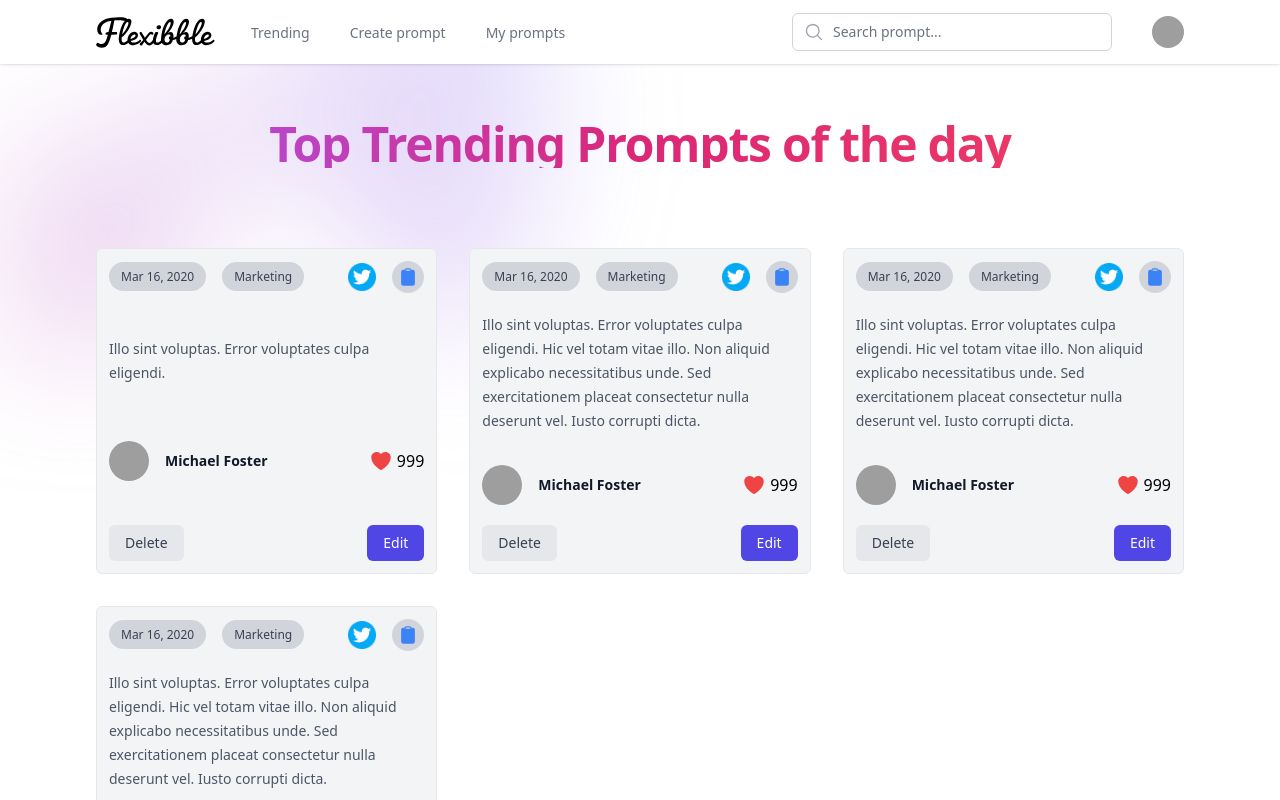
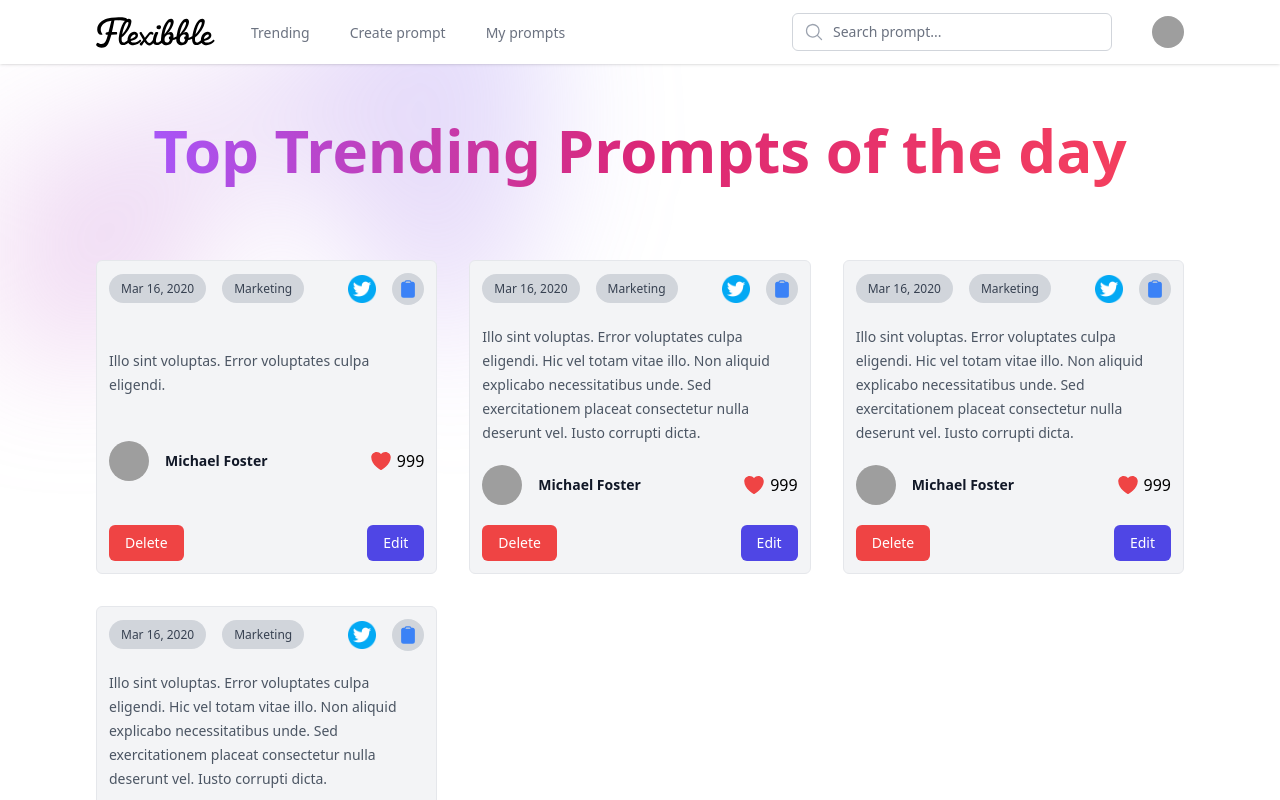
Before and after one commit to Abdullah-SoftDev/Promptify, a Next.js app: page /trending in a window 1280 px wide. Shown: the top 800 px of the page. Built offline with nearby package versions, Linux system fonts and the light colour scheme; grey boxes are pictures that could not be loaded.

Commit message:
Added firebase to project.

```diff
--- a/app/my-prompts/page.tsx
+++ b/app/my-prompts/page.tsx
@@ -3,9 +3,10 @@ import Promptsection from "@/components/Promptsection"
 const page = () => {
   return (
    <>
-    <h1 className="text-5xl text-center font-bold tracking-tight pt-14 max-w-6xl mx-auto px-6 bg-gradient-to-r from-purple-500 via-pink-600 to-rose-500 bg-clip-text text-transparent">
-    Welcome to your personalised profile feed
-    </h1>
+    <h1 className='text-5xl text-center font-bold pt-14 max-w-6xl mx-auto'>
+        <span className='bg-gradient-to-r from-purple-500 via-pink-600 to-rose-500 bg-clip-text text-transparent text-center'>Welcome to your personalised profile feed
+</span>
+      </h1>
     <Promptsection/>
    </>
   )
--- a/app/trending/page.tsx
+++ b/app/trending/page.tsx
@@ -2,12 +2,12 @@ import Promptsection from "@/components/Promptsection"
 
 const page = () => {
   return (
-   <>
-    <h1 className="text-5xl text-center font-bold tracking-tight text-gray-900 pt-14 max-w-6xl mx-auto px-6 bg-gradient-to-r from-purple-500 via-pink-600 to-rose-500 bg-clip-text text-transparent">
-        Top Trending Prompts of the day
-    </h1>
-    <Promptsection/>
-   </>
+    <>
+      <h1 className='pt-14 text-5xl font-bold leading-[1.15] text-black sm:text-6xl text-center'>
+        <span className='bg-gradient-to-r from-purple-500 via-pink-600 to-rose-500 bg-clip-text text-transparent text-center'>Top Trending Prompts of the day</span>
+      </h1>
+      <Promptsection />
+    </>
   )
 }
 
--- a/components/Form.tsx
+++ b/components/Form.tsx
@@ -12,7 +12,9 @@ const Form = () => {
             </div>
 
             <div className="mx-auto max-w-2xl text-center">
-                <h2 className="text-3xl font-bold tracking-tight text-gray-900 sm:text-5xl bg-gradient-to-r from-purple-500 via-pink-600 to-rose-500 bg-clip-text text-transparent">Create Post</h2>
+            <h1 className='text-5xl font-bold leading-[1.15] text-black sm:text-6xl text-center'>
+        <span className='bg-gradient-to-r from-purple-500 via-pink-600 to-rose-500 bg-clip-text text-transparent text-center'>Create Prompt</span>
+      </h1>
                 <p className="mt-7 text-lg text-gray-600 sm:text-xl max-w-2xl">Create and share amazing prompts with the world, and let your
                     imagination run wild with any AI-powered platform.</p>
             </div>
--- a/components/Promptcard.tsx
+++ b/components/Promptcard.tsx
@@ -4,7 +4,7 @@ import { ClipboardIcon, HeartIcon } from "@heroicons/react/24/solid"
 const Promptcard = (post: PostsPromps) => {
     return (
         <>
-          <article className="flex flex-col items-start justify-between bg-gray-100 p-3 border border-gray-200 rounded-md">
+            <article className="flex flex-col items-start justify-between bg-gray-100 p-3 border border-gray-200 rounded-md relative overflow-hidden">
                 <div className="flex items-center justify-between gap-x-4 text-xs w-full">
                     <div className="space-x-4">
                         <time dateTime={post.datetime} className="relative z-10 rounded-full bg-gray-300 px-3 py-1.5 font-medium text-gray-700">
@@ -25,9 +25,9 @@ const Promptcard = (post: PostsPromps) => {
                     </div>
                 </div>
                 <div className="group relative">
-        <p className="mt-5 font-medium text-sm leading-6 text-gray-600">{post.description}</p>
+                    <p className="py-5 font-medium text-sm leading-6 text-gray-600">{post.description}</p>
                 </div>
-    <div className="relative mt-8 flex items-center justify-between w-full">
+                <div className="relative flex items-center justify-between w-full">
                     <div className="flex gap-4 items-center">
                         <img src={post.author.imageUrl} alt="" className="h-10 w-10 rounded-full bg-gray-50" />
                         <div className="text-sm leading-6">
@@ -47,7 +47,7 @@ const Promptcard = (post: PostsPromps) => {
                 <div className="pt-5 flex justify-between w-full">
                     <button
                         type="button"
-            className="px-4 py-2 text-sm font-medium text-gray-700 bg-gray-200 rounded-md hover:bg-gray-300"
+                        className="px-4 py-2 text-sm font-medium bg-red-500 text-white rounded-md hover:bg-red-600"
                     >
                         Delete
                     </button>
@@ -59,7 +59,6 @@ const Promptcard = (post: PostsPromps) => {
                     </button>
                 </div>
             </article>
-
         </>
     )
 }
--- a/package.json
+++ b/package.json
@@ -17,6 +17,7 @@
     "autoprefixer": "10.4.14",
     "eslint": "8.43.0",
     "eslint-config-next": "13.4.7",
+    "firebase": "^9.23.0",
     "next": "13.4.7",
     "postcss": "8.4.24",
     "react": "18.2.0",
```
Also changed, not shown: firebase/error.ts (added, +13 -0 lines), firebase/firebaseConfig.ts (added, +24 -0 lines), app/globals.css (line endings or trailing spaces), 1 other file (tests, documents, lock files or other folders). Lines whose indentation alone changed are shown as unchanged.
